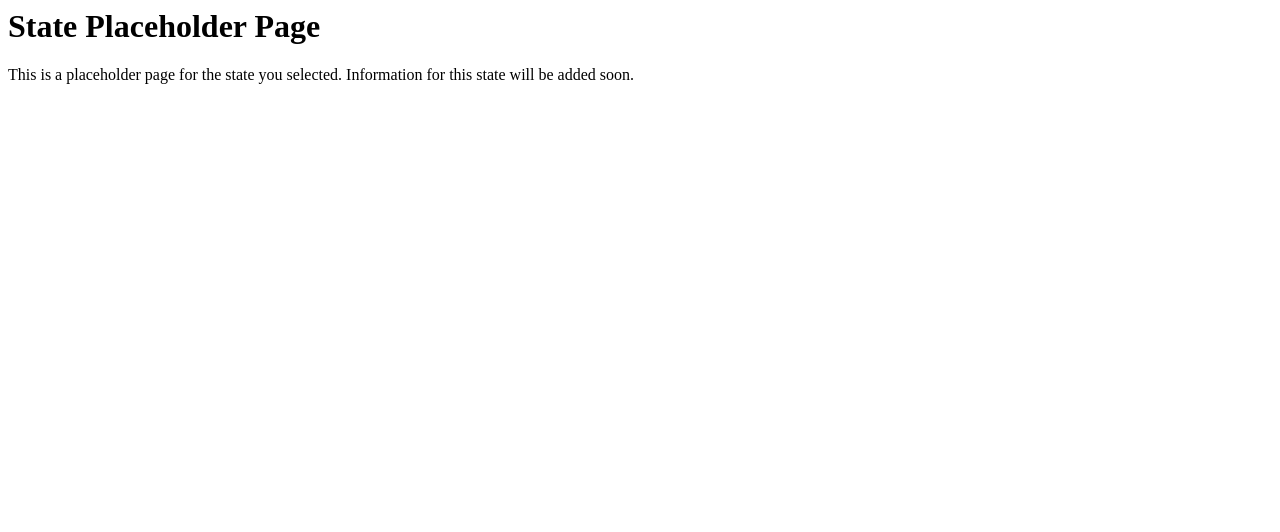
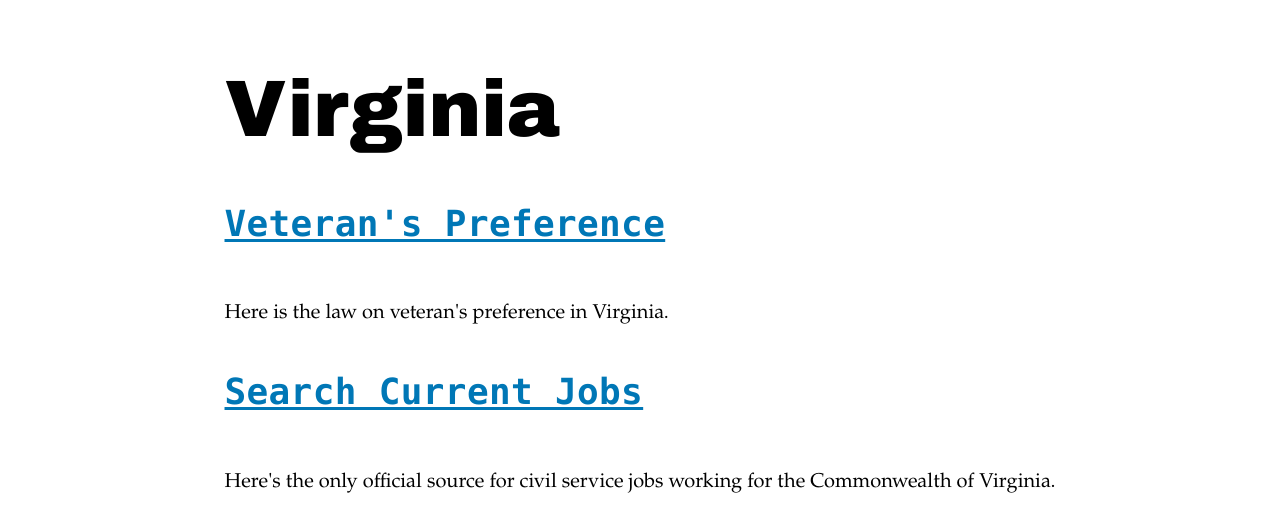
Before and after one commit to civilservicevets/civilservicevets.github.io, a plain HTML site: page virginia.html in a window 1280 px wide. Drawn offline with Linux system fonts and the light colour scheme.

Commit message:
Update virginia.html

```diff
--- a/virginia.html
+++ b/virginia.html
@@ -1,9 +1,14 @@
 <html>
-  <head>
-    <title>Civil Service Vets - State Placeholder Page</title>
-  </head>
-  <body>
-    <h1>State Placeholder Page</h1>
-    <p>This is a placeholder page for the state you selected. Information for this state will be added soon.</p>
-  </body>
+<head>
+<meta name="viewport" content="width=device-width, initial-scale=1">
+<title>Virginia</title>
+<link rel="stylesheet" href="styles.css">
+</head>
+<body>
+<h1>Virginia</h1>
+<h2><a href="https://law.lis.virginia.gov/vacode/title40.1/chapter3/section40.1-27.2/">Veteran's Preference</a></h2>
+<p>Here is the law on veteran's preference in Virginia.</p>
+<h2><a href="https://www.jobs.virginia.gov/home">Search Current Jobs</a></h2>
+<p>Here's the only official source for civil service jobs working for the Commonwealth of Virginia.</p>
+</body>
 </html>
```
